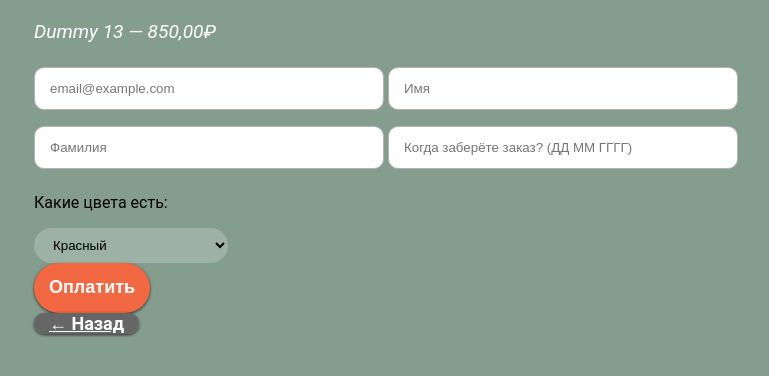
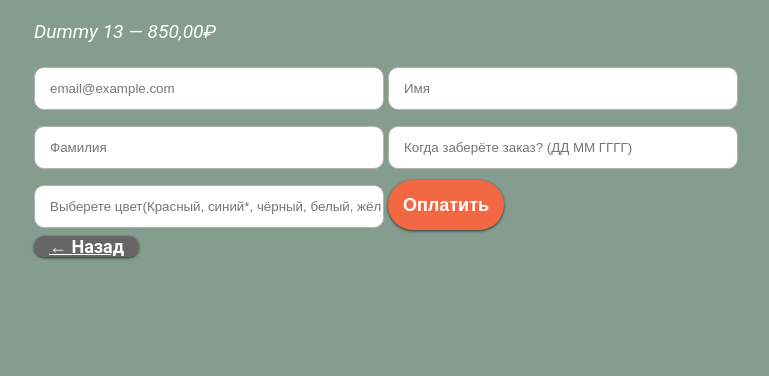
Before and after one commit to timurah16-coder/3DShop_official, a Django app: page /order/1/ in a window 1280 px wide. Shown: the top 376 px of the page, without its empty margins (206-975 px from the left). Run offline with Django 5.2, Linux system fonts and the light colour scheme; data comes from the database, SQL or seed files in the repository; both versions use the stored data as it was after the commit.

Commit message:
Add undo

```diff
--- a/models3d/templates/base.html
+++ b/models3d/templates/base.html
@@ -19,19 +19,6 @@
       box-sizing: border-box; margin: 8px 0;
     }
     .error { color: red; font-weight: bold; }
-    .form_section {
-     border: none;
-     margin: 0;
-     padding: 0;
-     height: 35px;
-     display: flex;
-     background-color: rgba(255,255,255,0.2);
-     border-radius: 25px;
-     padding-left: 15px;
-     padding-right: 15px;
-     align-items: center;
-     position: relative;
-    }
   </style>
 </head>
 <body>
--- a/models3d/templates/order.html
+++ b/models3d/templates/order.html
@@ -9,17 +9,7 @@
   <input class="message_input" name="first_name" type="text" placeholder="Имя" required>
   <input class="message_input" name="last_name" type="text" placeholder="Фамилия" required>
   <input class="message_input" name="pickup_date" type="text" placeholder="Когда заберёте заказ? (ДД ММ ГГГГ)" required>
-    <p>Какие цвета есть:</p>
-  <select class="form_section">
-    <option>Красный</option>
-    <option>Синий*</option>
-    <option>Жёлтый</option>
-    <option>Серый</option>
-    <option>Чёрный</option>
-    <option>Белый</option>
-    <option>Зелёный</option>
-    <option>Разноцветный(3 цвета)</option>
-  </select>
+   <input class="message_input" name="color" type="text" placeholder="Выберете цвет(Красный, синий*, чёрный, белый, жёлтый, серый, разноцветный(3 цвета)"></inputc>
   <button class="button" type="submit">Оплатить</button>
 </form>
 
```
Also changed, not shown: db.sqlite3.
